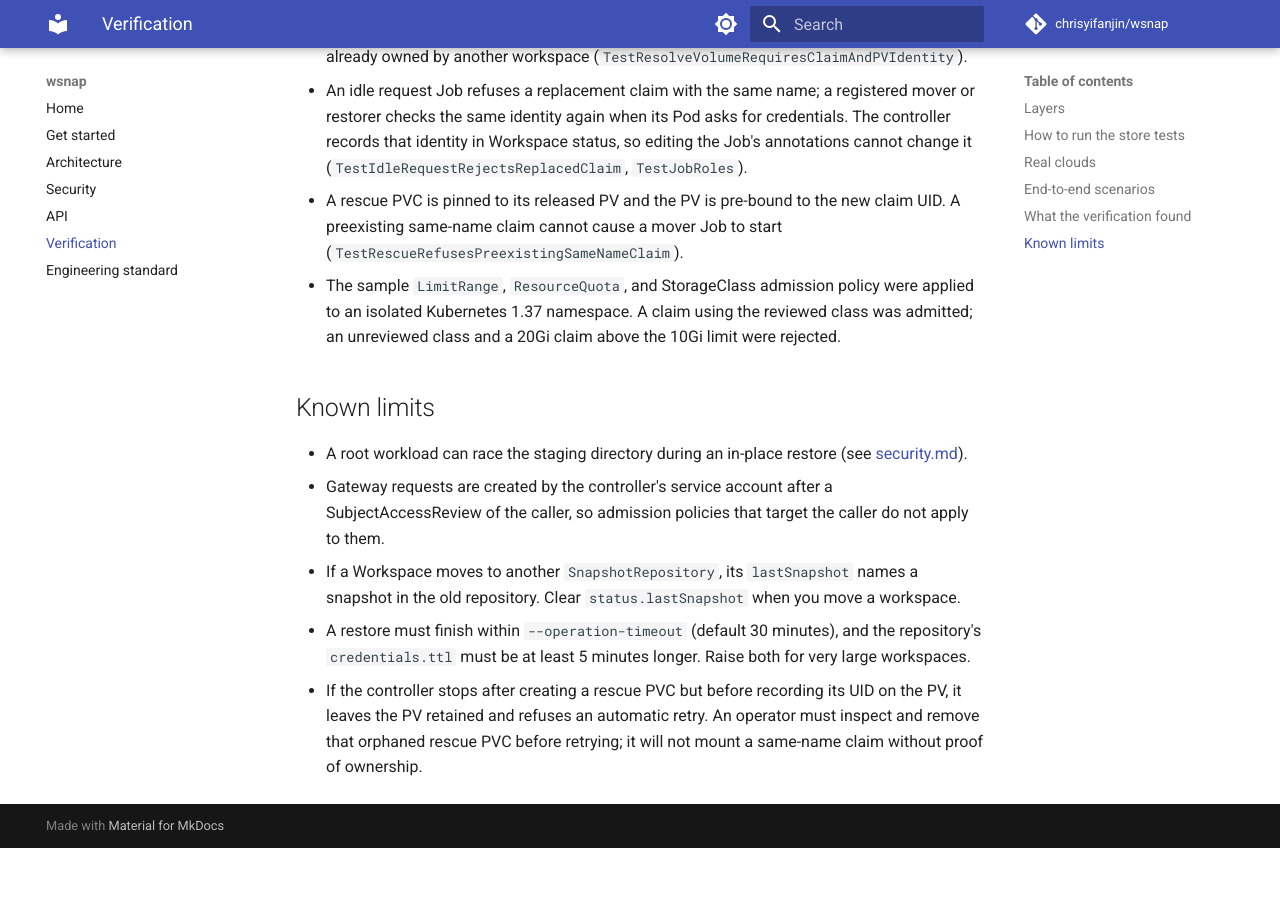
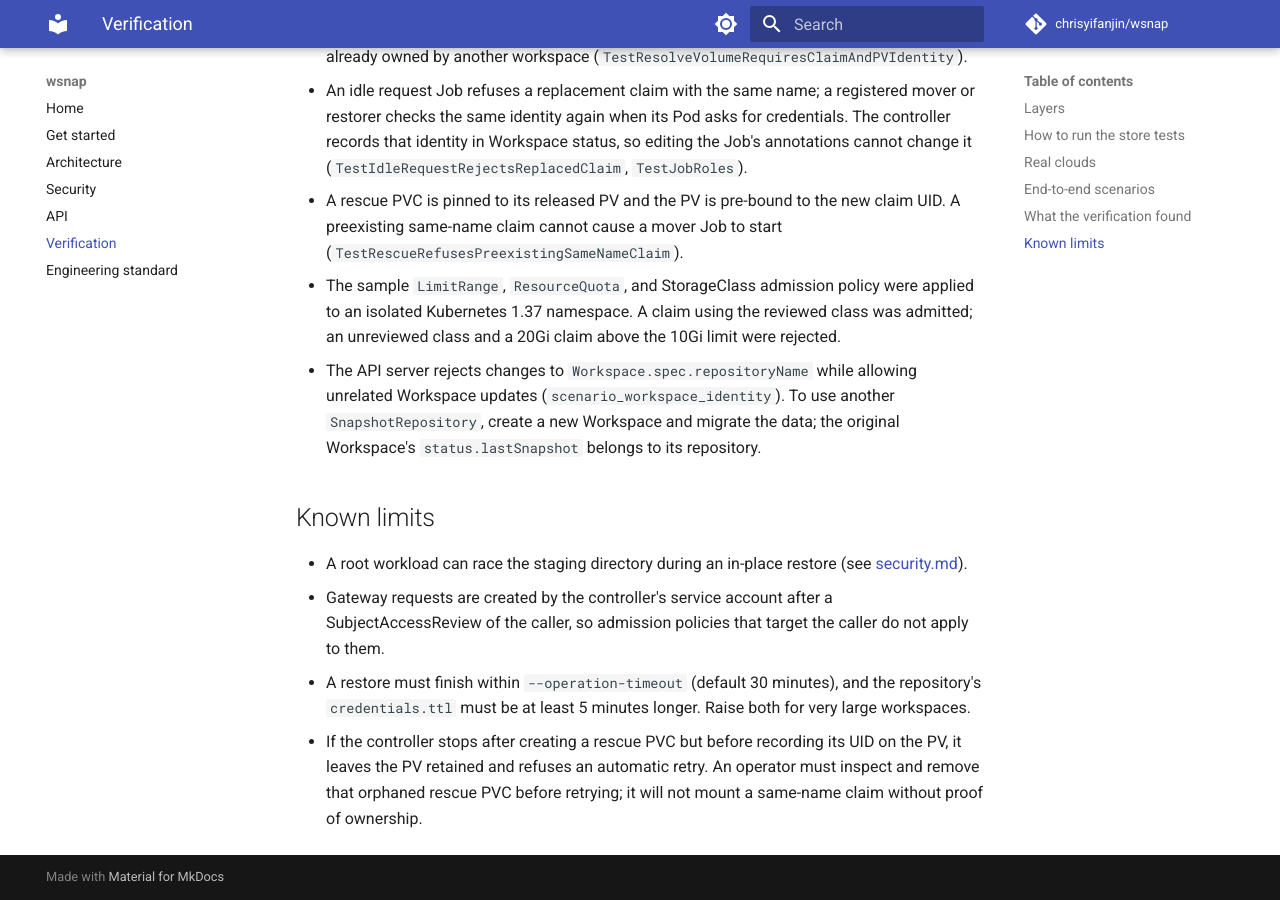
Before and after one commit to chrisyifanjin/wsnap, an MkDocs documentation site: the page built from docs/verification.md, in a window 1280 px wide and 900 px high, scrolled down 11105 px. Built offline with MkDocs 1.6.1 and Material for MkDocs 9.7.7, drawn with Linux system fonts in a browser that asks for light colours; comment, search, counter and statistics services are not loaded; before the commit the page ends 11953 px from its top, so only the background shows below that.

Commit message:
Protect workspace repository identity at API admission

```diff
--- a/docs/verification.md
+++ b/docs/verification.md
@@ -416,6 +416,11 @@ PVC identity and provisioning checks:
   policy were applied to an isolated Kubernetes 1.37 namespace. A claim
   using the reviewed class was admitted; an unreviewed class and a 20Gi
   claim above the 10Gi limit were rejected.
+- The API server rejects changes to `Workspace.spec.repositoryName` while
+  allowing unrelated Workspace updates (`scenario_workspace_identity`).
+  To use another `SnapshotRepository`, create a new Workspace and migrate
+  the data; the original Workspace's `status.lastSnapshot` belongs to its
+  repository.
 
 ## Known limits
 
@@ -424,9 +429,6 @@ PVC identity and provisioning checks:
 - Gateway requests are created by the controller's service account after a
   SubjectAccessReview of the caller, so admission policies that target the
   caller do not apply to them.
-- If a Workspace moves to another `SnapshotRepository`, its
-  `lastSnapshot` names a snapshot in the old repository. Clear
-  `status.lastSnapshot` when you move a workspace.
 - A restore must finish within `--operation-timeout` (default 30 minutes),
   and the repository's `credentials.ttl` must be at least 5 minutes longer.
   Raise both for very large workspaces.
```
Also changed, not shown: 3 other files.
